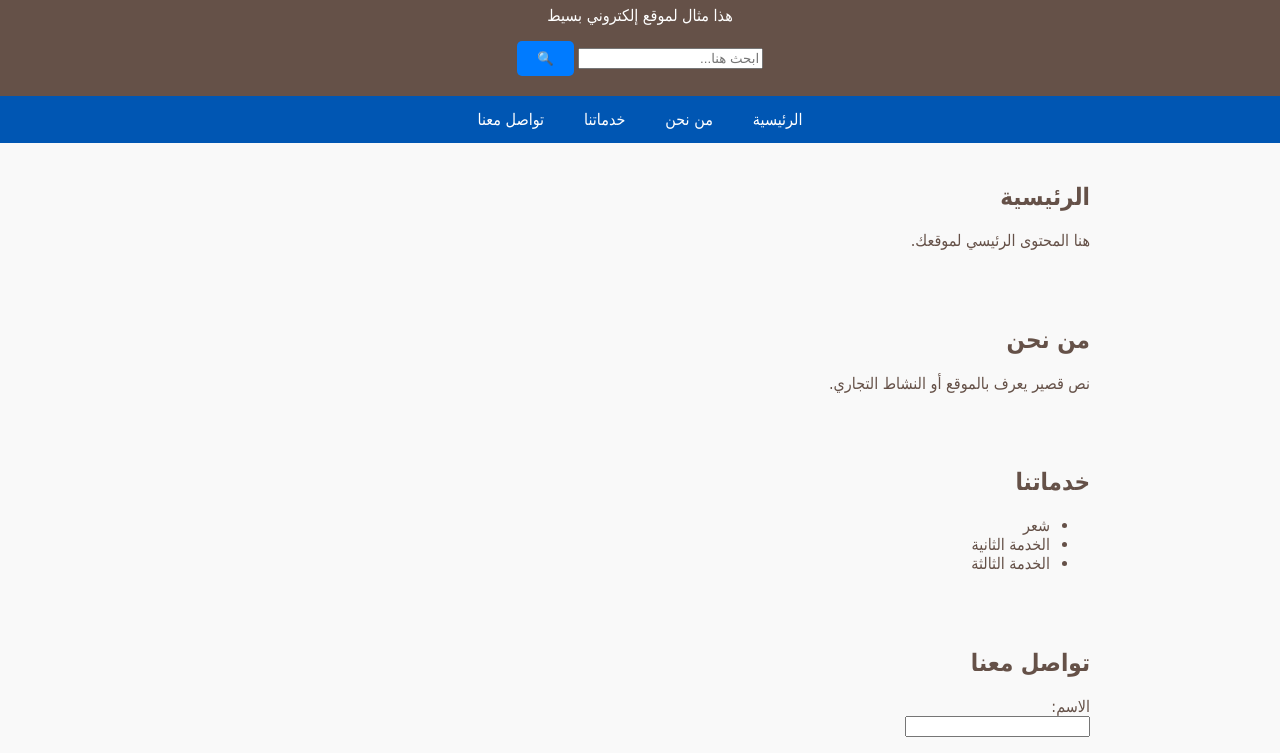
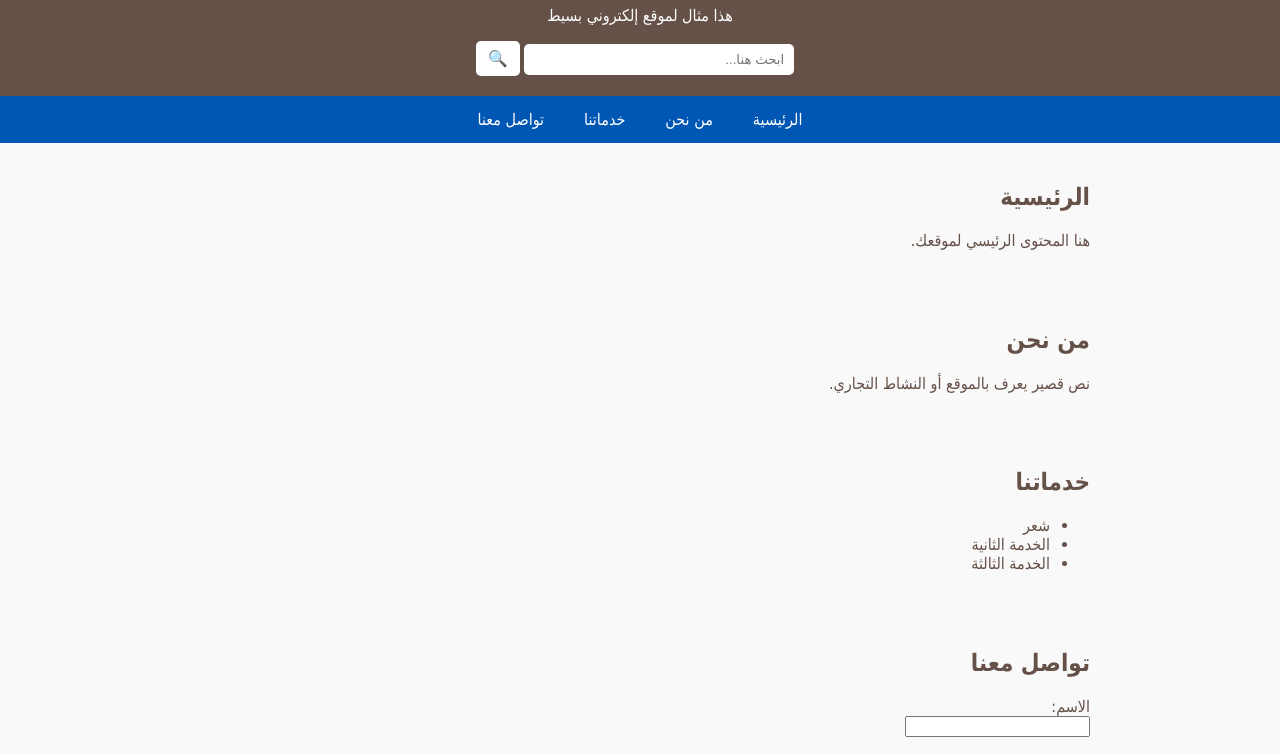
Before and after one commit to solymanragih1996-max/my-website, a plain HTML site: page index.html in a window 1280 px wide. Shown: the part 95-848 px from the top of the page. Drawn offline with Linux system fonts and the light colour scheme.

Commit message:
Update index.html
زر البحث

```diff
--- a/index.html
+++ b/index.html
@@ -5,6 +5,34 @@
   <meta name="viewport" content="width=device-width, initial-scale=1.0">
   <title>SOLIMAN RAGIH</title>
   <style>
+    /* نموذج البحث داخل الرأس */
+header form {
+  margin-top: 15px;
+  text-align: center; /* لتوسيط النموذج */
+}
+
+header input[type="text"] {
+  padding: 8px 10px;
+  width: 250px;
+  border: none;
+  border-radius: 5px;
+  margin-right: 10px;
+}
+
+header button {
+  padding: 8px 12px;
+  background: #fff;
+  color: #655148;
+  border: none;
+  border-radius: 5px;
+  cursor: pointer;
+  font-size: 16px;
+}
+
+header button:hover {
+  background: #f0f0f0;
+}
+
     body {
       font-family: "Tahoma", sans-serif;
       margin: 0;
```
